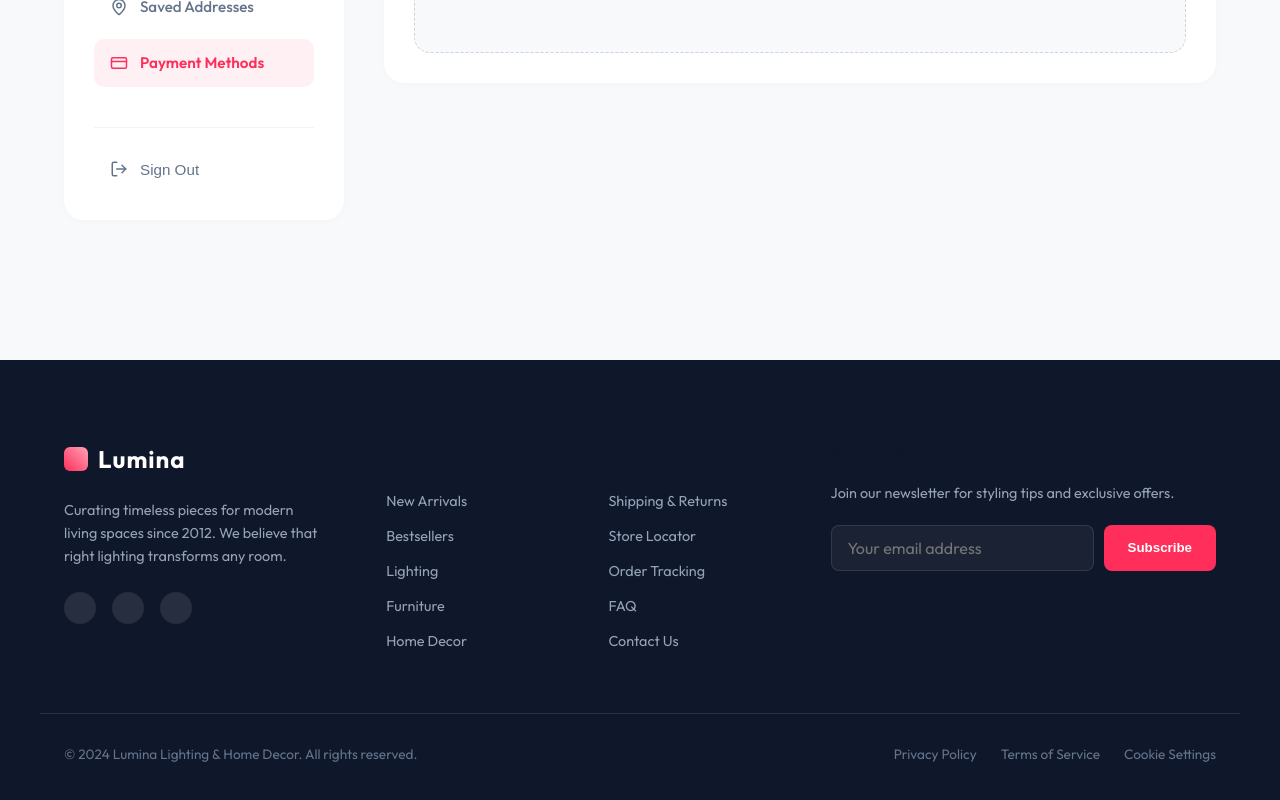
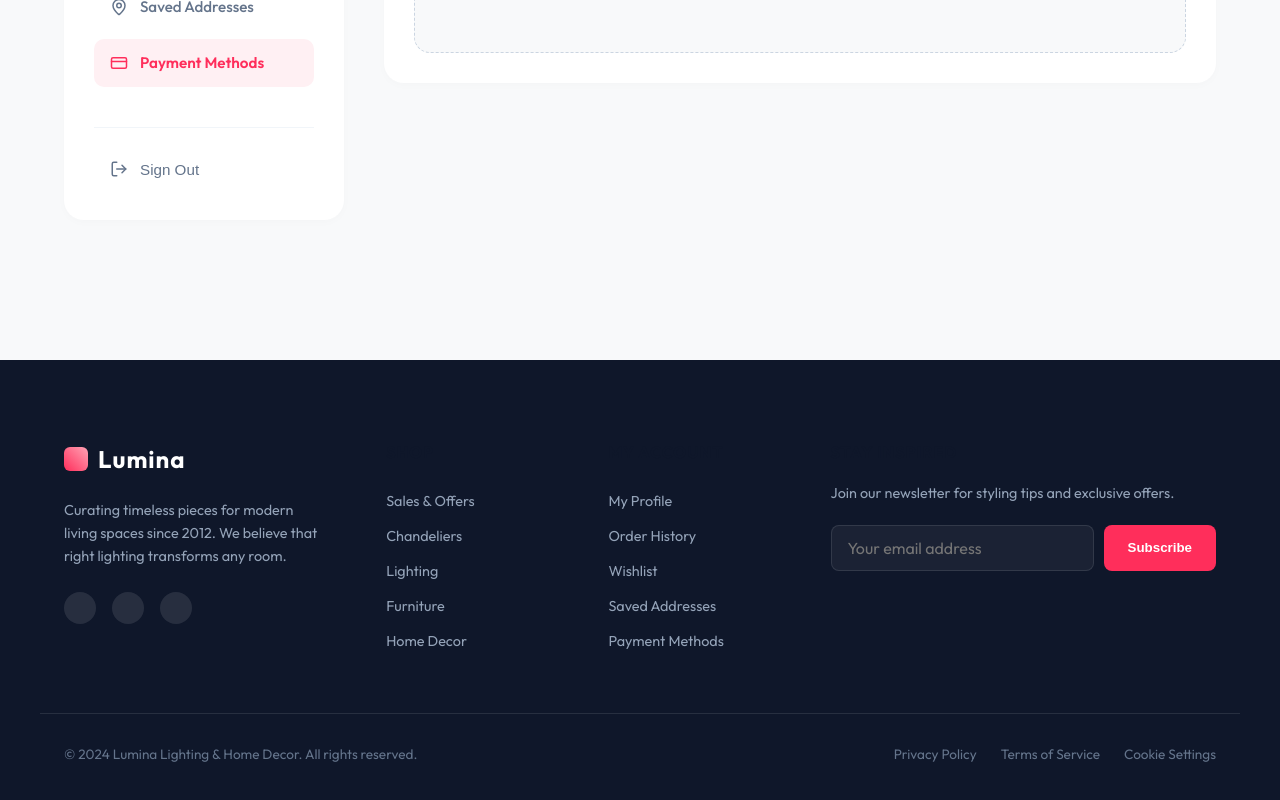
Before and after one commit to Vikash9546/ecommerce, a React (Vite) app in the folder frontend/: page /payments in a window 1280 px wide. Shown: the part 589-1389 px from the top of the page. Built offline with nearby package versions, Linux system fonts and the light colour scheme; no server answers.

Commit message:
feat: enhance footer functionality and add layout utility classes

```diff
--- a/frontend/src/components/Footer.jsx
+++ b/frontend/src/components/Footer.jsx
@@ -1,6 +1,24 @@
 import { Link } from "react-router-dom";
+import { useState } from "react";
+import toast from "react-hot-toast";
 
 const Footer = () => {
+    const [email, setEmail] = useState("");
+
+    const handleSubscribe = (e) => {
+        e.preventDefault();
+        if (!email) {
+            toast.error("Please enter an email address.");
+            return;
+        }
+        if (!email.includes("@")) {
+            toast.error("Please enter a valid email address.");
+            return;
+        }
+        toast.success("Subscribed successfully! Welcome to Lumina.");
+        setEmail("");
+    };
+
     return (
         <footer style={{ backgroundColor: "#0F172A", color: "white", padding: "80px 24px 40px", marginTop: "auto" }}>
             <div className="container" style={{ display: "flex", flexWrap: "wrap", gap: "60px", justifyContent: "space-between", marginBottom: "60px" }}>
@@ -14,18 +32,18 @@ const Footer = () => {
                         Curating timeless pieces for modern living spaces since 2012. We believe that right lighting transforms any room.
                     </p>
                     <div style={{ display: "flex", gap: "16px", marginTop: "24px" }}>
-                        {/* Social Icons would go here */}
-                        <div style={{ width: "32px", height: "32px", borderRadius: "50%", backgroundColor: "rgba(255,255,255,0.1)" }}></div>
-                        <div style={{ width: "32px", height: "32px", borderRadius: "50%", backgroundColor: "rgba(255,255,255,0.1)" }}></div>
-                        <div style={{ width: "32px", height: "32px", borderRadius: "50%", backgroundColor: "rgba(255,255,255,0.1)" }}></div>
+                        {/* Social Icons Mock */}
+                        <div style={{ width: "32px", height: "32px", borderRadius: "50%", backgroundColor: "rgba(255,255,255,0.1)", cursor: "pointer" }}></div>
+                        <div style={{ width: "32px", height: "32px", borderRadius: "50%", backgroundColor: "rgba(255,255,255,0.1)", cursor: "pointer" }}></div>
+                        <div style={{ width: "32px", height: "32px", borderRadius: "50%", backgroundColor: "rgba(255,255,255,0.1)", cursor: "pointer" }}></div>
                     </div>
                 </div>
 
                 <div style={{ flex: "1 1 150px" }}>
                     <h4 style={{ fontSize: "1rem", fontWeight: "700", marginBottom: "24px", textTransform: "uppercase", letterSpacing: "1px" }}>Shop</h4>
                     <div style={{ display: "flex", flexDirection: "column", gap: "12px" }}>
-                        <Link to="#" style={{ color: "#94A3B8", textDecoration: "none", fontSize: "0.9rem" }}>New Arrivals</Link>
-                        <Link to="#" style={{ color: "#94A3B8", textDecoration: "none", fontSize: "0.9rem" }}>Bestsellers</Link>
+                        <Link to="/?category=Sales" style={{ color: "#94A3B8", textDecoration: "none", fontSize: "0.9rem" }}>Sales & Offers</Link>
+                        <Link to="/?category=Chandeliers" style={{ color: "#94A3B8", textDecoration: "none", fontSize: "0.9rem" }}>Chandeliers</Link>
                         <Link to="/?category=All Lighting" style={{ color: "#94A3B8", textDecoration: "none", fontSize: "0.9rem" }}>Lighting</Link>
                         <Link to="/?category=Furniture" style={{ color: "#94A3B8", textDecoration: "none", fontSize: "0.9rem" }}>Furniture</Link>
                         <Link to="/?category=Home Decor" style={{ color: "#94A3B8", textDecoration: "none", fontSize: "0.9rem" }}>Home Decor</Link>
@@ -33,29 +51,31 @@ const Footer = () => {
                 </div>
 
                 <div style={{ flex: "1 1 150px" }}>
-                    <h4 style={{ fontSize: "1rem", fontWeight: "700", marginBottom: "24px", textTransform: "uppercase", letterSpacing: "1px" }}>Support</h4>
+                    <h4 style={{ fontSize: "1rem", fontWeight: "700", marginBottom: "24px", textTransform: "uppercase", letterSpacing: "1px" }}>My Account</h4>
                     <div style={{ display: "flex", flexDirection: "column", gap: "12px" }}>
-                        <Link to="#" style={{ color: "#94A3B8", textDecoration: "none", fontSize: "0.9rem" }}>Shipping & Returns</Link>
-                        <Link to="#" style={{ color: "#94A3B8", textDecoration: "none", fontSize: "0.9rem" }}>Store Locator</Link>
-                        <Link to="/orders" style={{ color: "#94A3B8", textDecoration: "none", fontSize: "0.9rem" }}>Order Tracking</Link>
-                        <Link to="#" style={{ color: "#94A3B8", textDecoration: "none", fontSize: "0.9rem" }}>FAQ</Link>
-                        <Link to="#" style={{ color: "#94A3B8", textDecoration: "none", fontSize: "0.9rem" }}>Contact Us</Link>
+                        <Link to="/profile" style={{ color: "#94A3B8", textDecoration: "none", fontSize: "0.9rem" }}>My Profile</Link>
+                        <Link to="/orders" style={{ color: "#94A3B8", textDecoration: "none", fontSize: "0.9rem" }}>Order History</Link>
+                        <Link to="/wishlist" style={{ color: "#94A3B8", textDecoration: "none", fontSize: "0.9rem" }}>Wishlist</Link>
+                        <Link to="/addresses" style={{ color: "#94A3B8", textDecoration: "none", fontSize: "0.9rem" }}>Saved Addresses</Link>
+                        <Link to="/payments" style={{ color: "#94A3B8", textDecoration: "none", fontSize: "0.9rem" }}>Payment Methods</Link>
                     </div>
                 </div>
 
                 <div style={{ flex: "1 1 300px" }}>
                     <h4 style={{ fontSize: "1rem", fontWeight: "700", marginBottom: "16px", textTransform: "uppercase", letterSpacing: "1px" }}>Stay Inspired</h4>
                     <p style={{ color: "#94A3B8", fontSize: "0.9rem", marginBottom: "20px" }}>Join our newsletter for styling tips and exclusive offers.</p>
-                    <div style={{ display: "flex", gap: "10px" }}>
+                    <form onSubmit={handleSubscribe} style={{ display: "flex", gap: "10px" }}>
                         <input
-                            type="text"
+                            type="email"
+                            value={email}
+                            onChange={(e) => setEmail(e.target.value)}
                             placeholder="Your email address"
                             style={{ flex: 1, backgroundColor: "rgba(255,255,255,0.05)", border: "1px solid rgba(255,255,255,0.1)", borderRadius: "8px", padding: "12px 16px", color: "white", outline: "none" }}
                         />
-                        <button style={{ backgroundColor: "#FF2E5B", color: "white", border: "none", borderRadius: "8px", padding: "0 24px", fontWeight: "600", cursor: "pointer" }}>
+                        <button type="submit" style={{ backgroundColor: "#FF2E5B", color: "white", border: "none", borderRadius: "8px", padding: "0 24px", fontWeight: "600", cursor: "pointer" }}>
                             Subscribe
                         </button>
-                    </div>
+                    </form>
                 </div>
 
             </div>
--- a/frontend/src/index.css
+++ b/frontend/src/index.css
@@ -408,3 +408,24 @@ input:focus {
     bottom: -10%;
   }
 }
+
+.hero-video-bg {
+  position: absolute;
+  top: 0;
+  left: 0;
+  width: 100%;
+  height: 100%;
+  object-fit: cover;
+  z-index: 0;
+  opacity: 0.6;
+}
+
+.hero-overlay {
+  position: absolute;
+  top: 0;
+  left: 0;
+  width: 100%;
+  height: 100%;
+  background: linear-gradient(to right, rgba(15, 23, 42, 0.9) 0%, rgba(15, 23, 42, 0.4) 100%);
+  z-index: 0;
+}
```
